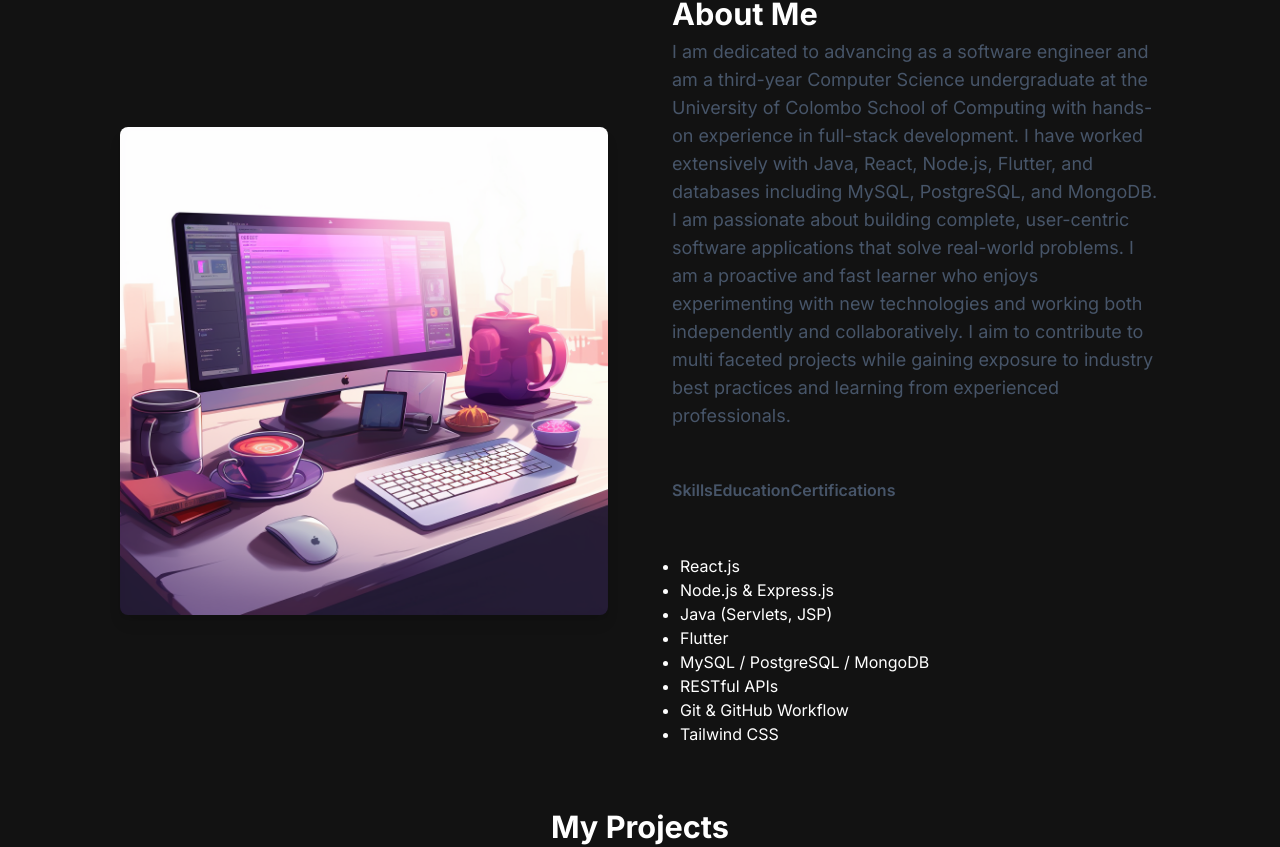
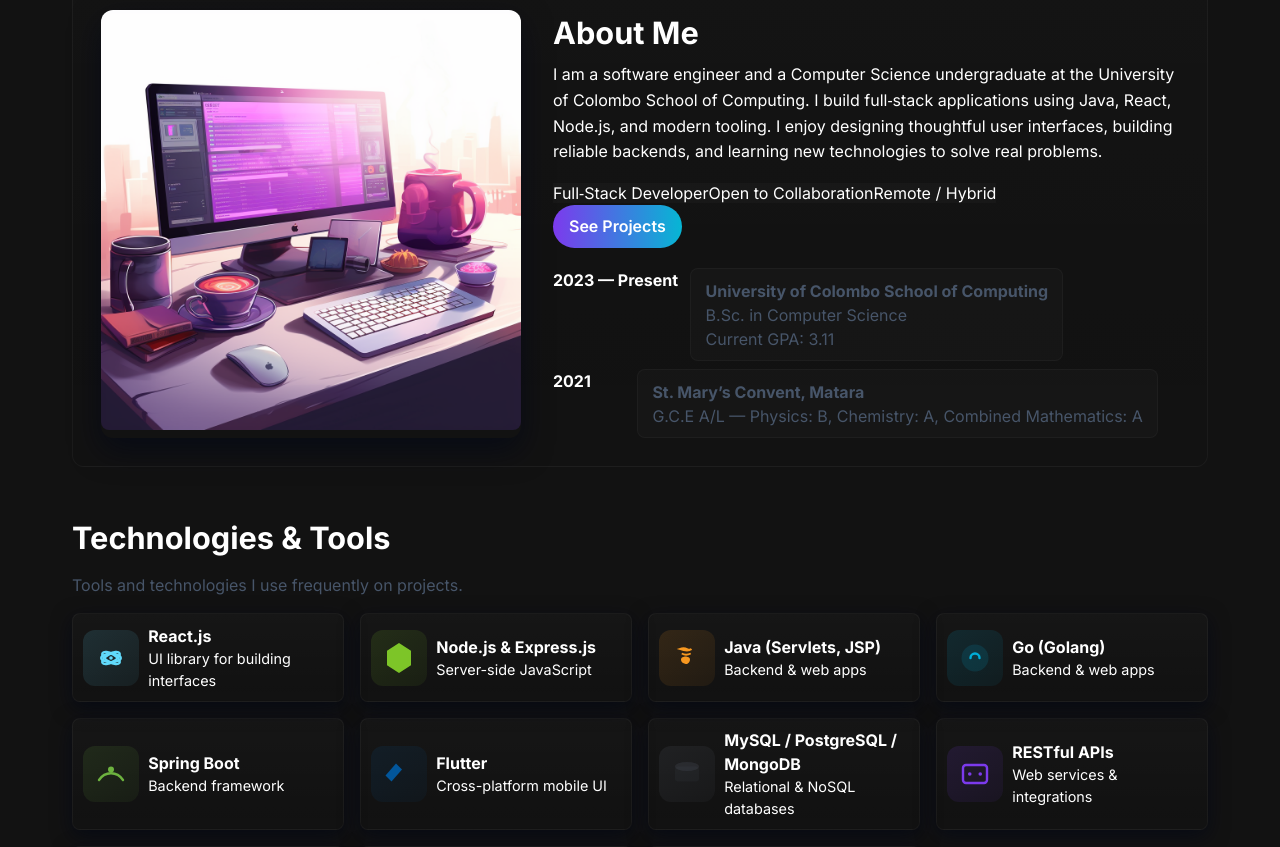
Before and after one commit to HimashaChinthani/my-Portfolio, a Next.js app: page / in a window 1280 px wide. Shown: the part 479-1326 px from the top of the page. Built offline with nearby package versions, Linux system fonts and the light colour scheme.

Commit message:
update css

```diff
--- a/app/components/AboutSection.jsx
+++ b/app/components/AboutSection.jsx
@@ -1,116 +1,64 @@
 "use client";
-import React, { useTransition, useState } from "react";
+import React from "react";
 import Image from "next/image";
-import TabButton from "./TabButton";
-
-const TAB_DATA = [
-  {
-    title: "Skills",
-    id: "skills",
-    content: (
-      <ul className="list-disc pl-2">
-        <li>React.js</li>
-        <li>Node.js & Express.js</li>
-        <li>Java (Servlets, JSP)</li>
-        <li>Flutter</li>
-        <li>MySQL / PostgreSQL / MongoDB</li>
-        <li>RESTful APIs</li>
-        <li>Git & GitHub Workflow</li>
-        <li>Tailwind CSS</li>
-      </ul>
-    ),
-  },
-  {
-    title: "Education",
-    id: "education",
-    content: (
-      <ul className="list-disc pl-2">
-        <li>
-          <strong>University of Colombo School of Computing</strong><br />
-          B.Sc. in Computer Science (2023 – Present) <br />
-          Current GPA: 3.109
-        </li>
-        <li>
-          <strong>St. Mary’s Convent, Matara</strong><br />
-          G.C.E A/L (2021): <br />
-          Physics - B, Chemistry - A, Combined Mathematics - A
-        </li>
-      </ul>
-    ),
-  },
-  {
-    title: "Certifications",
-    id: "certifications",
-    content: (
-      <ul className="list-disc pl-2">
-        <li>Programming Foundations: Object-Oriented Design</li>
-        <li>AWS Educate: Introduction to Cloud 101</li>
-        <li>React Essential Training</li>
-        <li>Python Quick Start</li>
-        <li>Git Essential Training (2023)</li>
-      </ul>
-    ),
-  },
-];
-
 
 const AboutSection = () => {
-  const [tab, setTab] = useState("skills");
-  const [isPending, startTransition] = useTransition();
-
-  const handleTabChange = (id) => {
-    startTransition(() => {
-      setTab(id);
-    });
+  const scrollToProjects = () => {
+    const el = document.getElementById("projects");
+    if (el) el.scrollIntoView({ behavior: "smooth", block: "start" });
   };
 
   return (
-    <section className="text-white" id="about">
-      <div className="md:grid md:grid-cols-2 gap-8 items-center py-8 px-4 xl:gap-16 sm:py-16 xl:px-16">
-       <Image
-  src="/images/about-image.png"
-  width={500}
-  height={500}
-  alt="Profile illustration"
-  className="rounded-lg shadow-lg"
-/>
+    <section id="about" className="py-12">
+      <div className="container">
+        <div className="about-card">
+          <div className="about-image">
+            <Image
+              src="/images/about-image.png"
+              alt="Profile"
+              width={700}
+              height={700}
+              className="w-full h-full object-cover"
+            />
+          </div>
 
-        <div className="mt-4 md:mt-0 text-left flex flex-col h-full">
-          <h2 className="text-4xl font-bold text-white mb-4">About Me</h2>
-          <p className="text-base lg:text-lg">
-            I am dedicated to advancing as a software engineer and am a third-year Computer Science undergraduate at the
- University of Colombo School of Computing with hands-on experience in full-stack development. I have worked
- extensively with Java, React, Node.js, Flutter, and databases including MySQL, PostgreSQL, and MongoDB. I
- am passionate about building complete, user-centric software applications that solve real-world problems. I am a
- proactive and fast learner who enjoys experimenting with new technologies and working both independently and
- collaboratively. I aim to contribute to multi faceted projects while gaining exposure to industry best practices
- and learning from experienced professionals.
-          </p>
-          <div className="flex flex-row justify-start mt-8">
-            <TabButton
-              selectTab={() => handleTabChange("skills")}
-              active={tab === "skills"}
-            >
-              {" "}
-              Skills{" "}
-            </TabButton>
-            <TabButton
-              selectTab={() => handleTabChange("education")}
-              active={tab === "education"}
-            >
-              {" "}
-              Education{" "}
-            </TabButton>
-            <TabButton
-              selectTab={() => handleTabChange("certifications")}
-              active={tab === "certifications"}
-            >
-              {" "}
-              Certifications{" "}
-            </TabButton>
-          </div>
-          <div className="mt-8">
-            {TAB_DATA.find((t) => t.id === tab).content}
+          <div className="about-intro">
+            <h2 className="h2">About Me</h2>
+            <p>
+              I am a software engineer and a Computer Science undergraduate at the University of Colombo
+              School of Computing. I build full‑stack applications using Java, React, Node.js, and modern tooling.
+              I enjoy designing thoughtful user interfaces, building reliable backends, and learning new technologies
+              to solve real problems.
+            </p>
+
+            <div className="about-badges">
+              <span className="about-badge">Full‑Stack Developer</span>
+              <span className="about-badge">Open to Collaboration</span>
+              <span className="about-badge">Remote / Hybrid</span>
+            </div>
+
+            <div className="about-cta">
+              <button onClick={scrollToProjects} className="btn">See Projects</button>
+            </div>
+
+            <div className="education-list">
+              <div className="education-item">
+                <div className="education-year">2023 — Present</div>
+                <div className="education-body">
+                  <strong>University of Colombo School of Computing</strong>
+                  <div>B.Sc. in Computer Science</div>
+                  <div>Current GPA: 3.11</div>
+                </div>
+              </div>
+
+              <div className="education-item">
+                <div className="education-year">2021</div>
+                <div className="education-body">
+                  <strong>St. Mary’s Convent, Matara</strong>
+                  <div>G.C.E A/L — Physics: B, Chemistry: A, Combined Mathematics: A</div>
+                </div>
+              </div>
+            </div>
           </div>
         </div>
       </div>
--- a/app/components/ProjectCard.jsx
+++ b/app/components/ProjectCard.jsx
@@ -40,7 +40,7 @@
           {/* preview icon removed per request */}
         </div>
       </div>
-      <div className="text-white rounded-b-xl mt-3 bg-[#181818]py-6 px-4">
+      <div className="text-white rounded-b-xl mt-3 bg-[#181818] py-6 px-4">
         <h5 className="text-xl font-semibold mb-2">{title}</h5>
         <p className="text-[#ADB7BE]">{description}</p>
       </div>
--- a/app/components/TechnologiesSection.jsx
+++ b/app/components/TechnologiesSection.jsx
@@ -2,19 +2,116 @@
 import React from "react";
 
 const technologies = [
-  { key: "react", name: "React.js", desc: "UI library for building interfaces", initial: "R" },
-  { key: "node", name: "Node.js & Express.js", desc: "Server-side JavaScript", initial: "N" },
-  { key: "java", name: "Java (Servlets, JSP)", desc: "Backend & web apps", initial: "J" },
-  { key: "flutter", name: "Flutter", desc: "Cross-platform mobile UI", initial: "F" },
-  { key: "db", name: "MySQL / PostgreSQL / MongoDB", desc: "Relational & NoSQL databases", initial: "DB" },
-  { key: "api", name: "RESTful APIs", desc: "Web services & integrations", initial: "API" },
-  { key: "git", name: "Git & GitHub Workflow", desc: "Source control & CI", initial: "GH" },
-  { key: "tailwind", name: "Tailwind CSS", desc: "Utility-first CSS framework", initial: "TW" },
+  { key: "react", name: "React.js", desc: "UI library for building interfaces", initial: "R", color: "#61dafb" },
+  { key: "node", name: "Node.js & Express.js", desc: "Server-side JavaScript", initial: "N", color: "#83cd29" },
+  { key: "java", name: "Java (Servlets, JSP)", desc: "Backend & web apps", initial: "J", color: "#f89820" },
+  { key: "go", name: "Go (Golang)", desc: "Backend & web apps", initial: "G", color: "#00ADD8" },
+  { key: "spring", name: "Spring Boot", desc: "Backend framework", initial: "S", color: "#6db33f" },
+  { key: "flutter", name: "Flutter", desc: "Cross-platform mobile UI", initial: "F", color: "#02569B" },
+  { key: "db", name: "MySQL / PostgreSQL / MongoDB", desc: "Relational & NoSQL databases", initial: "DB", color: "#6b7280" },
+  { key: "api", name: "RESTful APIs", desc: "Web services & integrations", initial: "API", color: "#7c3aed" },
+  { key: "git", name: "Git & GitHub Workflow", desc: "Source control & CI", initial: "GH", color: "#f34f29" },
+  { key: "tailwind", name: "Tailwind CSS", desc: "Utility-first CSS framework", initial: "TW", color: "#38bdf8" },
+  { key: "docker", name: "Docker", desc: "Containerization", initial: "D", color: "#2496ED" },
 ];
+
+function Icon({ name, color }) {
+  const common = { width: 36, height: 36, viewBox: "0 0 24 24", fill: "none", xmlns: "http://www.w3.org/2000/svg" };
+  switch (name) {
+    case "react":
+      return (
+        <svg {...common} aria-hidden>
+          <g stroke={color} strokeWidth="1.6" strokeLinecap="round" strokeLinejoin="round">
+            <ellipse cx="12" cy="12" rx="6.5" ry="2.8" transform="rotate(30 12 12)" />
+            <ellipse cx="12" cy="12" rx="6.5" ry="2.8" transform="rotate(-30 12 12)" />
+            <ellipse cx="12" cy="12" rx="6.5" ry="2.8" />
+            <circle cx="12" cy="12" r="1.2" fill={color} stroke="none" />
+          </g>
+        </svg>
+      );
+    case "node":
+      return (
+        <svg {...common} aria-hidden>
+          <path d="M4 7.2v9.6L12 22l8-5.2V7.2L12 2 4 7.2z" fill={color} opacity="0.95" />
+        </svg>
+      );
+    case "java":
+      return (
+        <svg {...common} aria-hidden>
+          <path d="M7 6s3-1 5 0 3 0 3 0-1 1-3 1c-2 0-5-1-5-1z" stroke={color} strokeWidth="1.2" fill="none" />
+          <path d="M8.5 9c1.5.9 4 1 6 0" stroke={color} strokeWidth="1.2" fill="none" />
+          <path d="M12 16s2-1 2-3c0-1.9-3-2-3-2s-3 .1-3 2c0 2 2 3 4 3z" fill={color} />
+        </svg>
+      );
+    case "go":
+      return (
+        <svg {...common} aria-hidden>
+          <circle cx="12" cy="12" r="9" fill={color} opacity="0.14" />
+          <path d="M9 12c0-1.657 1.343-3 3-3s3 1.343 3 3" stroke={color} strokeWidth="1.6" strokeLinecap="round" fill="none" />
+        </svg>
+      );
+    case "spring":
+      return (
+        <svg {...common} aria-hidden>
+          <path d="M4 16c4-6 12-6 16 0" stroke={color} strokeWidth="1.6" strokeLinecap="round" fill="none" />
+          <circle cx="12" cy="9" r="2" fill={color} />
+        </svg>
+      );
+    case "flutter":
+      return (
+        <svg {...common} aria-hidden>
+          <path d="M3 13l7-8 4 4-7 8-4-4z" fill={color} />
+        </svg>
+      );
+    case "db":
+      return (
+        <svg {...common} aria-hidden>
+          <ellipse cx="12" cy="7" rx="8" ry="3" fill={color} opacity="0.16" />
+          <rect x="4" y="7" width="16" height="10" rx="2" fill={color} opacity="0.08" />
+        </svg>
+      );
+    case "api":
+      return (
+        <svg {...common} aria-hidden>
+          <rect x="4" y="6" width="16" height="12" rx="2" stroke={color} strokeWidth="1.6" fill="none" />
+          <circle cx="8.5" cy="12" r="1.2" fill={color} />
+          <circle cx="15.5" cy="12" r="1.2" fill={color} />
+        </svg>
+      );
+    case "git":
+      return (
+        <svg {...common} aria-hidden>
+          <circle cx="6" cy="6" r="1.6" fill={color} />
+          <circle cx="18" cy="6" r="1.6" fill={color} />
+          <circle cx="12" cy="16" r="1.6" fill={color} />
+          <path d="M6 6l6 10 6-10" stroke={color} strokeWidth="1.4" fill="none" strokeLinecap="round" />
+        </svg>
+      );
+    case "tailwind":
+      return (
+        <svg {...common} aria-hidden>
+          <path d="M2 12s4-6 10-3 10-4 10-4v8s-4 6-10 3S2 20 2 12z" fill={color} opacity="0.92" />
+        </svg>
+      );
+    case "docker":
+      return (
+        <svg {...common} aria-hidden>
+          <rect x="3" y="9" width="18" height="8" rx="1.2" fill={color} />
+          <rect x="6" y="6" width="3" height="2" rx="0.6" fill="#fff" opacity="0.25" />
+        </svg>
+      );
+    default:
+      return (
+        <svg {...common} aria-hidden>
+          <circle cx="12" cy="12" r="9" fill={color} opacity="0.12" />
+        </svg>
+      );
+  }
+}
 
 export default function TechnologiesSection() {
   return (
-    <section className="container" aria-labelledby="technologies-heading">
+    <section className="container" aria-labelledby="technologies-heading" style={{ color: "white" }}>
       <h2 id="technologies-heading" className="h2" style={{ marginBottom: "0.75rem" }}>
         Technologies & Tools
       </h2>
@@ -24,9 +121,13 @@
 
       <div className="tech-grid">
         {technologies.map((t) => (
-          <div className="tech-card card" key={t.key}>
-            <div className="tech-icon" aria-hidden>
-              <span className="tech-initial">{t.initial}</span>
+          <div className="tech-card card" key={t.key} tabIndex={0} aria-label={t.name}>
+            <div
+              className="tech-icon"
+              aria-hidden
+              style={{ background: `linear-gradient(135deg, ${t.color}22, ${t.color}11)` }}
+            >
+              <Icon name={t.key} color={t.color} />
             </div>
             <div className="tech-body">
               <div className="tech-name">{t.name}</div>
--- a/app/globals.css
+++ b/app/globals.css
@@ -6,7 +6,7 @@
   --bg: #0f1724; /* used as fallback dark background */
   --surface: #0b1220;
   --card: #0f1724;
-  --muted: #94a3b8;
+  --muted: #94a3b1;
   --fg: #e6eef8;
   --accent: #7c3aed; /* violet */
   --accent-2: #06b6d4; /* teal */
@@ -186,9 +186,9 @@
   background: linear-gradient(135deg, rgba(124,58,237,0.14), rgba(6,182,212,0.08));
   flex-shrink: 0;
 }
-.tech-initial { font-weight: 800; color: var(--foreground); font-size: 1.05rem; }
+.tech-initial { font-weight: 800; color: var( --background); font-size: 1.05rem; }
 
-.tech-name { font-weight: 700; color: var(--foreground); }
+.tech-name { font-weight: 700; color: var( --background); }
 .tech-desc { font-size: 0.9rem; }
 
 @media (max-width: 640px) {
@@ -222,3 +222,54 @@
   .achievement-item:not(:last-child) { border-right: none; border-bottom: 1px solid rgba(255,255,255,0.03); padding-bottom: .75rem; }
   .achievement-value { font-size: 1.9rem; }
 }
+
+/* About / Education styles */
+.about-card {
+  display: grid;
+  grid-template-columns: 420px 1fr;
+  gap: 2rem;
+  align-items: start;
+  background: linear-gradient(180deg, rgba(255,255,255,0.01), transparent);
+  padding: 1.75rem;
+  border-radius: 12px;
+  border: 1px solid rgba(255,255,255,0.04);
+}
+
+.about-image {
+  width: 100%;
+  max-width: 420px;
+  overflow: hidden;
+  border-radius: 12px;
+  height: 100%;
+  box-shadow: 0 12px 30px rgba(2,6,23,0.6);
+}
+.about-image img, .about-image .next-image {
+  width: 100% !important;
+  height: auto !important;
+  display: block;
+  object-fit: cover !important;
+}
+
+.about-intro h2 { color: var( --background); }
+.about-intro p { color: var( --background) !important; line-height: 1.6; }
+.about-badges .about-badge { color: var( --background); background: rgba(255,255,255,0.02); }
+
+.education-list { margin-top: 1.25rem; display:flex; flex-direction:column; gap: 0.5rem; }
+.education-item { display:flex; gap: 0.75rem; align-items:flex-start; }
+.education-year { min-width:72px; color: var( --background); font-weight:700; }
+.education-body { background: rgba(255,255,255,0.02); padding: .6rem .9rem; border-radius: 8px; border: 1px solid rgba(255,255,255,0.03); color: var(--muted-color) !important; }
+
+@media (max-width: 900px) {
+  .about-card { grid-template-columns: 1fr; }
+  .about-image { order: -1; max-width: 100%; }
+}
+
+/* Reduce vertical gap between Technologies and Projects */
+.tech-grid { margin-bottom: 0.5rem; }
+
+/* Technology text colors: keep names more prominent and descriptions muted */
+.tech-name { color: var( --background) !important; }
+.tech-desc { color: var(--background) !important; }
+
+/* Tighter spacing for tech cards */
+.tech-card { gap: 0.6rem; padding: 0.6rem; }
--- a/app/page.tsx
+++ b/app/page.tsx
@@ -3,6 +3,7 @@
 import NavBar from "./components/NavBar";
 import AboutSection from "./components/AboutSection"
 import ProjectsSection from "./components/ProjectsSection";
+import TechnologiesSection from "./components/TechnologiesSection";
 import EmailSection from "./components/EmailSection";
 import Footer from "./components/Footer";
 
@@ -13,7 +14,7 @@
          <div className="container mt-24 mx-auto px-12 py-4">
        <HeroSection/>
         <AboutSection />
-
+        <TechnologiesSection />
 
         <ProjectsSection />
         <EmailSection />
```
